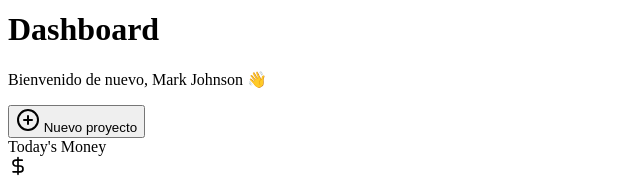
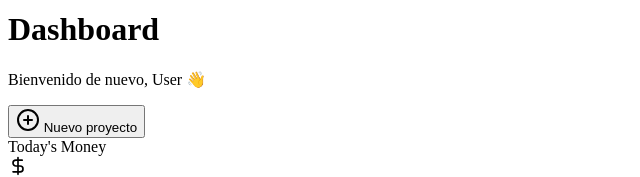
Before and after one commit to AlanCO97/ethos-pbs, a Next.js app in the folder frontend/paycore/: page / in a window 1280 px wide. Shown: the part 145-322 px from the top of the page, without its empty margins (0-640 px from the left). Built offline with nearby package versions, Linux system fonts and the light colour scheme; no server answers.

Commit message:
[ADD] - Include user fullname in dashboard header

```diff
--- a/frontend/paycore/src/components/dashboard/DashboardHeader.tsx
+++ b/frontend/paycore/src/components/dashboard/DashboardHeader.tsx
@@ -3,7 +3,11 @@
 import { Button } from "@/components/ui/button";
 import { PlusCircle } from "lucide-react";
 
-export function DashboardHeader() {
+type DashboardHeaderProps = {
+  fullname: string;
+};
+
+export function DashboardHeader({fullname}: DashboardHeaderProps) {
   return (
     <div className="flex justify-between items-center mb-8">
       <div>
@@ -11,7 +15,7 @@ export function DashboardHeader() {
           Dashboard
         </h1>
         <p className="text-gray-400 text-sm mt-1">
-          Bienvenido de nuevo, Mark Johnson 👋
+          Bienvenido de nuevo, {fullname} 👋
         </p>
       </div>
       <Button className="bg-blue-600 hover:bg-blue-700 text-white">
--- a/frontend/paycore/src/components/dashboard/DashboardWrapper.tsx
+++ b/frontend/paycore/src/components/dashboard/DashboardWrapper.tsx
@@ -23,7 +23,7 @@ export function DashboardWrapper({ initialFullname }: { initialFullname: string
         <TopBar />
 
         <div className="p-8">
-          <DashboardHeader />
+          <DashboardHeader fullname={fullname} />
 
           <DashboardStats />
 
```
